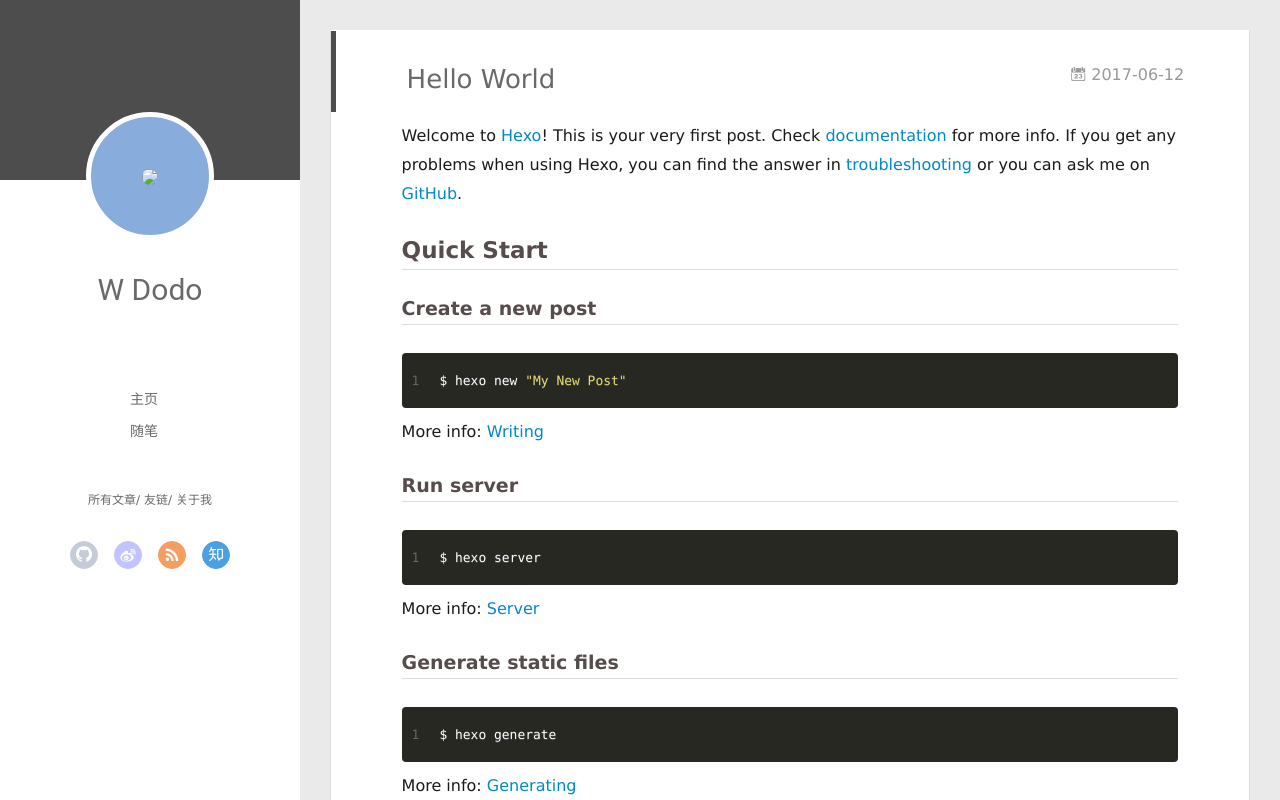
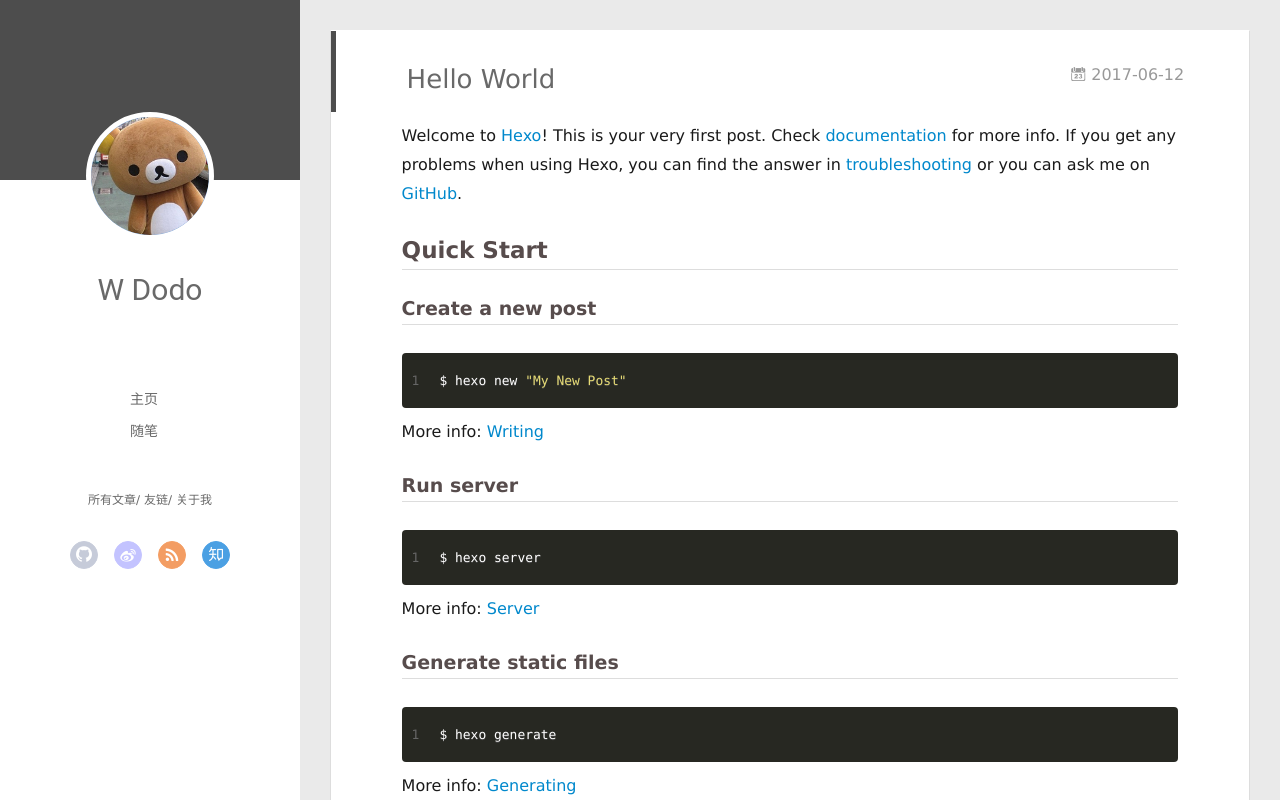
Before and after one commit to wdodo/wdodo.github.io, a plain HTML site: page index.html in a window 1280 px wide. Drawn offline with Linux system fonts and the light colour scheme; no server answers.

Commit message:
Site updated: 2017-06-12 10:56:05

```diff
--- a/index.html
+++ b/index.html
@@ -42,7 +42,7 @@
 <div class="intrude-less">
 	<header id="header" class="inner">
 		<a href="/" class="profilepic">
-			<img src="null" class="js-avatar">
+			<img src="img/lele.jpg" class="js-avatar">
 		</a>
 		<hgroup>
 		  <h1 class="header-author"><a href="/">W Dodo</a></h1>
```
